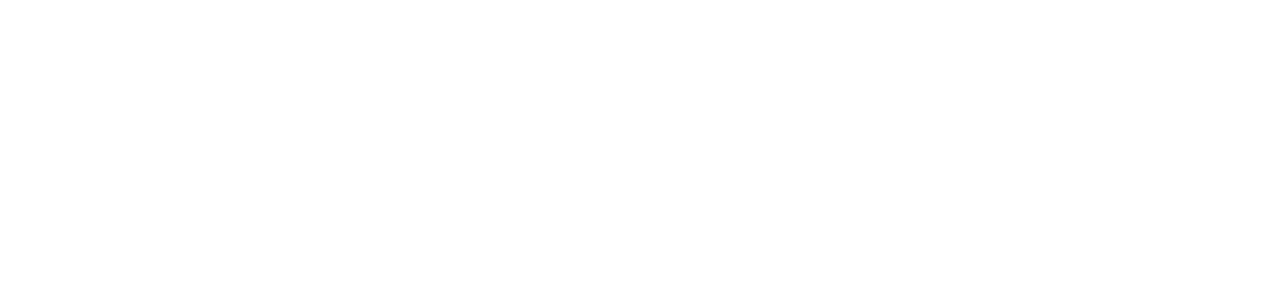
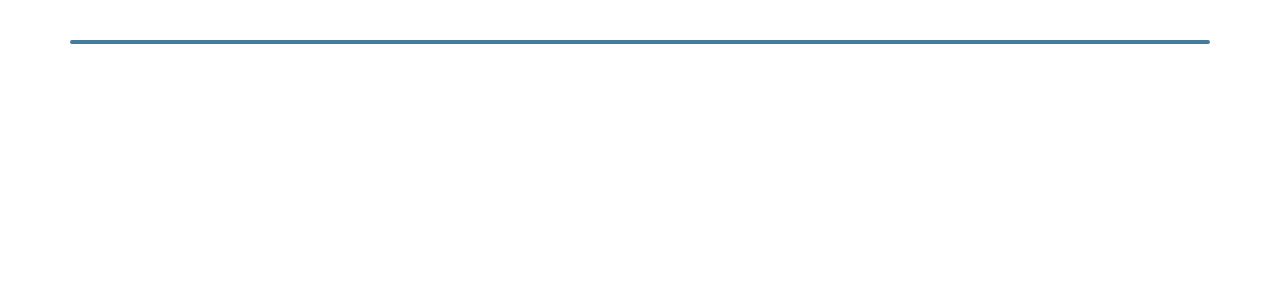
Before and after one commit to dilovskyi/timetracker, a React (Create React App) app: page / in a window 1280 px wide. Shown: the top 300 px of the page. Built offline with nearby package versions, Linux system fonts and the light colour scheme.

Commit message:
Added Layout hoc component

```diff
--- a/src/components/App.js
+++ b/src/components/App.js
@@ -1,4 +1,5 @@
 import styled from "styled-components";
+import Layout from "../hoc/Layout";
 
 const StyledApp = styled.div`
   text-align: center;
@@ -7,7 +8,11 @@
 `;
 
 function App() {
-  return <StyledApp></StyledApp>;
+  return (
+    <StyledApp>
+      <Layout></Layout>
+    </StyledApp>
+  );
 }
 
 export default App;
--- /dev/null
+++ b/src/hoc/Layout.js
@@ -0,0 +1,19 @@
+import React from "react";
+import styled from "styled-components";
+
+const StyledLayout = styled.div`
+  border: 2px solid #457b9d;
+  border-radius: 20px;
+  box-shadow: 0px 5px 10px 2px rgba(34, 60, 80, 0.2) inset;
+  background-color: #f1faee;
+`;
+
+function Layout({ children }) {
+  return (
+    <>
+      <StyledLayout className="container">{children}</StyledLayout>
+    </>
+  );
+}
+
+export default Layout;
```
